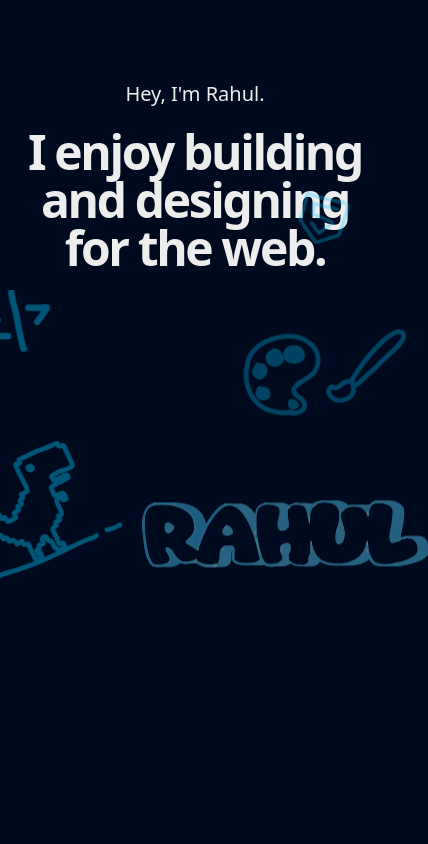
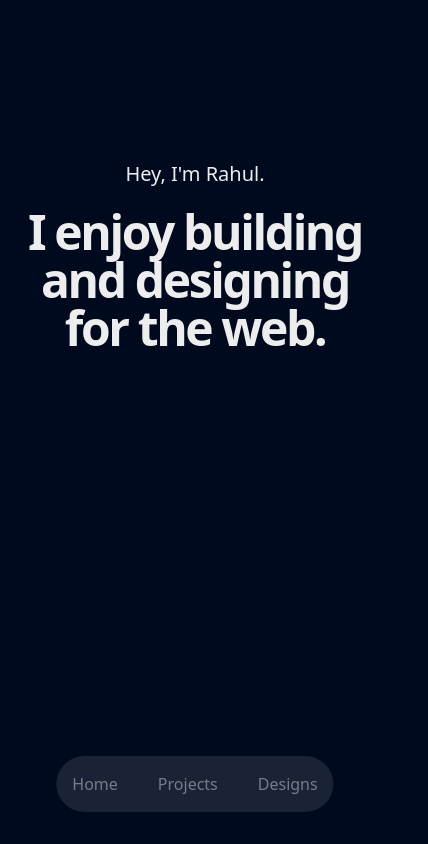
Before and after one commit to RahulPaul12/next-portfolio, a Next.js app: page / in a window 390 px wide. Shown: the whole page, 428 px wide, since content can reach past the window. Built offline with nearby package versions, Linux system fonts and the light colour scheme.

Commit message:
Add files via upload

```diff
--- a/app/layout.js
+++ b/app/layout.js
@@ -2,6 +2,7 @@ import { Geist, Geist_Mono } from "next/font/google";
 import "./styles/globals.css";
 import "./styles/custom.css";
 import HeaderLayout from "@/layouts/HeaderLayout";
+import MobileLayout from "@/layouts/MobileLayout";
 
 const geistSans = Geist({
   variable: "--font-geist-sans",
@@ -25,6 +26,7 @@ export default function RootLayout({ children }) {
         className={`${geistSans.variable} ${geistMono.variable} antialiased`}
       >
         <HeaderLayout/>
+        <MobileLayout/>
         {children}
       </body>
     </html>
--- a/app/page.js
+++ b/app/page.js
@@ -22,14 +22,15 @@ export default function Home() {
 
   return (
     <>
-      <div className="container relative heroElem w-full pt-20 pb-40 m-auto flex justify-center text-center flex-col items-center z-1"
+      <div className="container relative heroElem w-full pt-40 lg:pt-20 pb-40 m-auto flex justify-center text-center flex-col items-center z-1"
       >
         <p ref={draggableRef.current[0]} className="text-xl mb-5">Hey, I'm Rahul.</p>
-        <h1 className="heroTitle inline-block max-w-2xl lg:max-w-4xl  w-auto relative text-5xl md:text-6xl lg:text-7xl tracking-tighter mb-10 font-bold heroShinyBg">
+        <h1 className="heroTitle inline-block max-w-2xl lg:max-w-4xl w-full relative text-5xl md:text-6xl lg:text-7xl tracking-tighter mb-10 font-bold">
           I enjoy <span className="heroShiny1 text-fun-pink">building</span> and{" "}
           <span className="heroShiny2 text-fun-pink">designing</span> for the
           web.
-          <div ref={(el)=>draggableRef.current[1]=el}>
+          <div className='lg:block hidden'>
+        <div ref={(el)=>draggableRef.current[1]=el}>
               <img
                 className="
                  sqD squiggle-hero-html w-16 top-[-90px] right-[5%] sm:top-[-90px] sm:right-[170px]"
@@ -86,6 +87,7 @@ export default function Home() {
             src="/images/doodles/hero/code.svg"
           />
           </div>
+        </div>
         </h1>
       </div>
     </>
```
